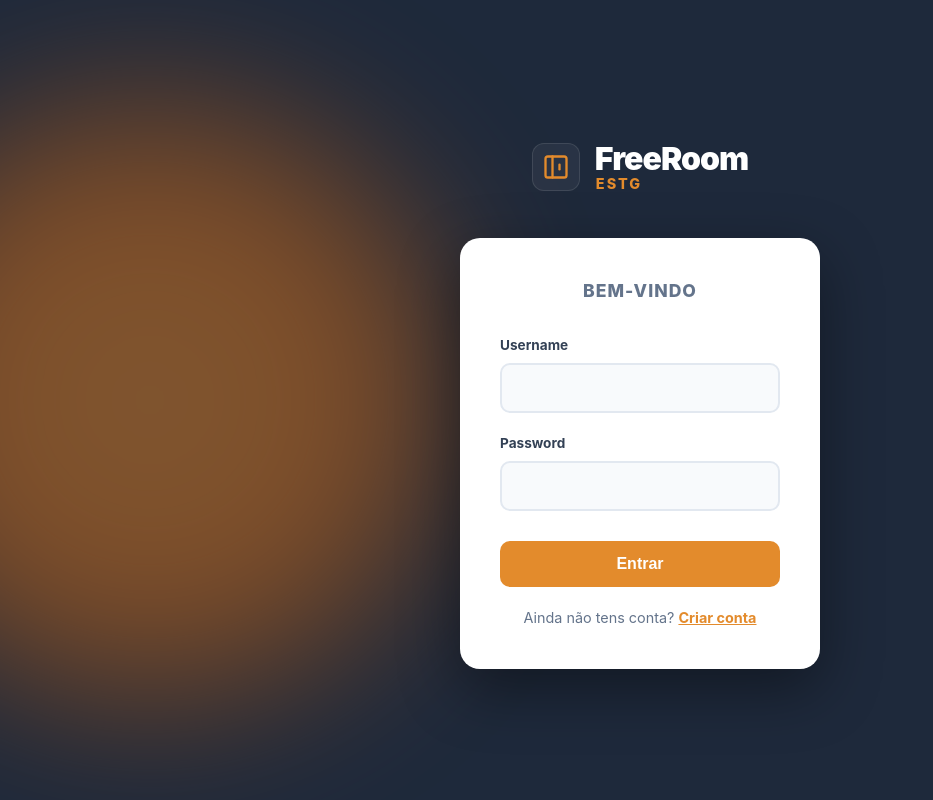
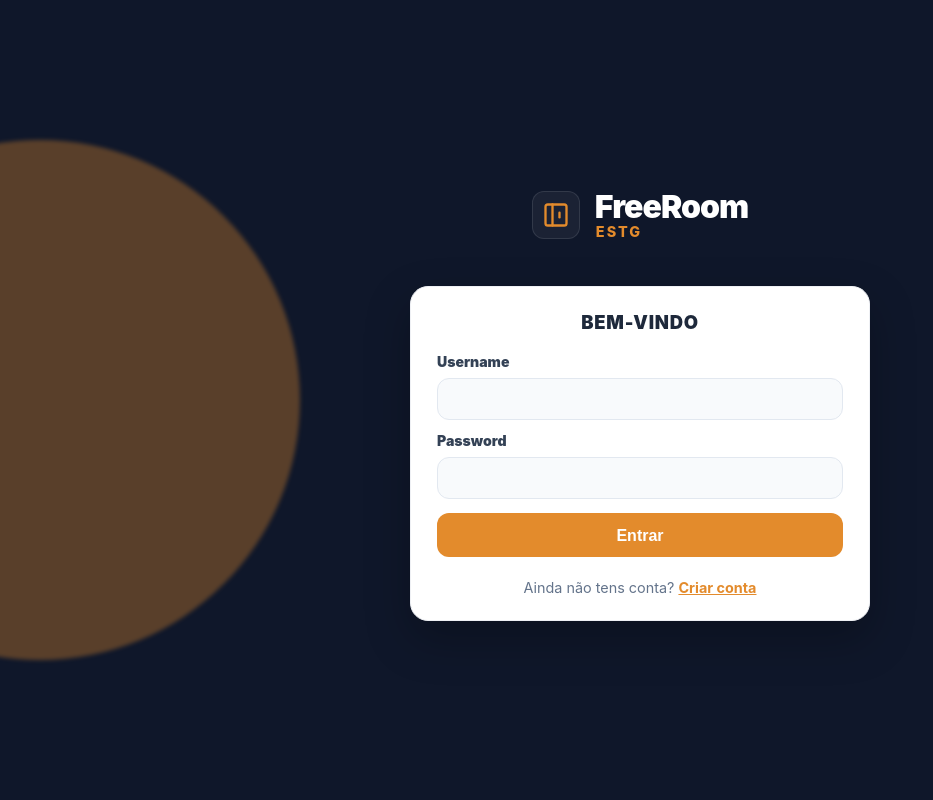
Before and after one commit to pedrogoliv/FreeRoomESTG, a React (Vite) app in the folder frontend/: page /login in a window 1280 px wide. Shown: the whole page, without its empty margins (0-933 px from the left). Built offline with nearby package versions, Linux system fonts and the light colour scheme; no server answers.

Commit message:
Fix Página Registo

```diff
--- a/frontend/src/pages/Registar.css
+++ b/frontend/src/pages/Registar.css
@@ -1,5 +1,191 @@
+/* ===========================
+   Página Registar - FreeRoom
+   (Fix: remover scroll e compactar card)
+   =========================== */
+
+/* Garante que não há overflow global */
+html,
+body {
+  height: 100%;
+  margin: 0;
+}
+
+.loginPage {
+  position: relative;
+  height: 100vh;          /* ocupa o ecrã inteiro */
+  overflow: hidden;       /* remove scroll da página */
+  background: #0f172a;    /* fundo escuro (coerente com o teu layout) */
+}
+
+/* círculo laranja decorativo (mantém, mas sem empurrar layout) */
+.orangeCircle {
+  position: absolute;
+  left: -220px;
+  top: 50%;
+  transform: translateY(-50%);
+  width: 520px;
+  height: 520px;
+  border-radius: 50%;
+  background: rgba(227, 139, 44, 0.7);
+  filter: blur(2px);
+  z-index: 0;
+}
+
+/* Content centrado */
+.loginContent {
+  position: relative;
+  z-index: 1;
+
+  height: 100%;
+  display: flex;
+  flex-direction: column;
+  align-items: center;
+  justify-content: center;
+
+  /* padding pequeno para não criar overflow */
+  padding: 18px 16px;
+  box-sizing: border-box;
+}
+
+/* Brand (logo + texto) */
+.brand {
+  display: flex;
+  align-items: center;
+  gap: 12px;
+  margin-bottom: 16px; /* menos espaço para caber sem scroll */
+}
+
+.logo-icon {
+  width: 44px;
+  height: 44px;
+  border-radius: 12px;
+  background: rgba(15, 23, 42, 0.7);
+  border: 1px solid rgba(226, 232, 240, 0.12);
+  display: flex;
+  align-items: center;
+  justify-content: center;
+}
+
+.brandTitle {
+  display: flex;
+  flex-direction: column;
+  line-height: 1.05;
+  font-weight: 900;
+  color: #ffffff;
+  font-size: 1.8rem;
+}
+
+.brandTitle .highlight {
+  color: #E38B2C;
+  font-size: 1.1rem;
+  font-weight: 900;
+}
+
+/* Card */
+.loginCard {
+  width: min(460px, 92vw);
+  background: #ffffff;
+  border-radius: 18px;
+  box-shadow: 0 18px 45px rgba(0, 0, 0, 0.25);
+  border: 1px solid #eef0f4;
+
+  /* ✅ compactar para caber */
+  padding: 22px 26px;
+
+  /* ✅ garante que nunca passa do ecrã */
+  max-height: calc(100vh - 120px); /* espaço para brand + padding */
+  box-sizing: border-box;
+
+  display: flex;
+  flex-direction: column;
+}
+
+/* Título */
+.loginTitle {
+  margin: 0 0 14px 0;
+  text-align: center;
+  font-size: 1.15rem;
+  font-weight: 900;
+  color: #1e293b;
+  letter-spacing: 0.04em;
+  text-transform: uppercase;
+}
+
+/* Form */
+.loginForm {
+  display: flex;
+  flex-direction: column;
+  gap: 10px; /* menos espaço entre campos */
+}
+
+/* Labels */
+.label {
+  display: block;
+  margin: 0 0 6px 0;
+  font-size: 0.88rem;
+  font-weight: 900;
+  color: #334155;
+}
+
+/* Inputs */
+.input {
+  width: 100%;
+  height: 42px;           /* ✅ mais baixo para caber */
+  padding: 10px 12px;
+  border-radius: 12px;
+  border: 1px solid #e2e8f0;
+  background: #f8fafc;
+  outline: none;
+  box-sizing: border-box;
+  font-size: 0.95rem;
+  color: #1e293b;
+  transition: all 0.2s ease;
+}
+
+.input:focus {
+  border-color: #E38B2C;
+  background: #ffffff;
+  box-shadow: 0 0 0 4px rgba(227, 139, 44, 0.1);
+}
+
+/* Mensagens */
+.error-msg {
+  background: #fff1f2;
+  border: 1px solid #fecdd3;
+  color: #be123c;
+  padding: 10px 12px;
+  border-radius: 12px;
+  font-weight: 800;
+  font-size: 0.9rem;
+}
+
+/* Botão */
+.btn {
+  height: 44px;           /* ✅ mais baixo */
+  margin-top: 4px;
+  background: #E38B2C;
+  color: #ffffff;
+  border: none;
+  border-radius: 12px;
+  font-weight: 900;
+  cursor: pointer;
+  transition: 0.15s ease;
+}
+
+.btn:hover {
+  filter: brightness(0.95);
+  transform: translateY(-1px);
+}
+
+.btn:disabled {
+  opacity: 0.65;
+  cursor: not-allowed;
+  transform: none;
+}
+
 /* ===========================
    React-Select (Curso) - Estilo FreeRoom
+   (mantive o que tinhas, só compacteí a altura)
    =========================== */
 
 .select-container {
@@ -11,7 +197,7 @@
   border: 1px solid #e2e8f0 !important;
   background: #f8fafc !important;
   border-radius: 12px !important;
-  min-height: 48px !important;
+  min-height: 42px !important;  /* ✅ antes 48px */
   padding-left: 6px;
   box-shadow: none !important;
   transition: all 0.2s !important;
@@ -23,7 +209,6 @@
   background: #ffffff !important;
   box-shadow: 0 0 0 4px rgba(227, 139, 44, 0.1) !important;
 }
-
 
 /* Valor selecionado */
 .select__single-value {
@@ -43,7 +228,7 @@
 .select__menu {
   border-radius: 12px !important;
   overflow: hidden;
-  box-shadow: 0 10px 30px rgba(0,0,0,0.12) !important;
+  box-shadow: 0 10px 30px rgba(0, 0, 0, 0.12) !important;
   border: 1px solid #e2e8f0 !important;
 }
 
@@ -60,3 +245,33 @@
   background: #E38B2C !important;
   color: white !important;
 }
+
+/* ===========================
+   Ajustes para ecrãs mais baixos
+   =========================== */
+@media (max-height: 780px) {
+  .brand {
+    margin-bottom: 10px;
+  }
+
+  .loginCard {
+    padding: 18px 22px;
+    max-height: calc(100vh - 100px);
+  }
+
+  .loginTitle {
+    margin-bottom: 10px;
+  }
+
+  .loginForm {
+    gap: 8px;
+  }
+
+  .input {
+    height: 40px;
+  }
+
+  .btn {
+    height: 42px;
+  }
+}
```
